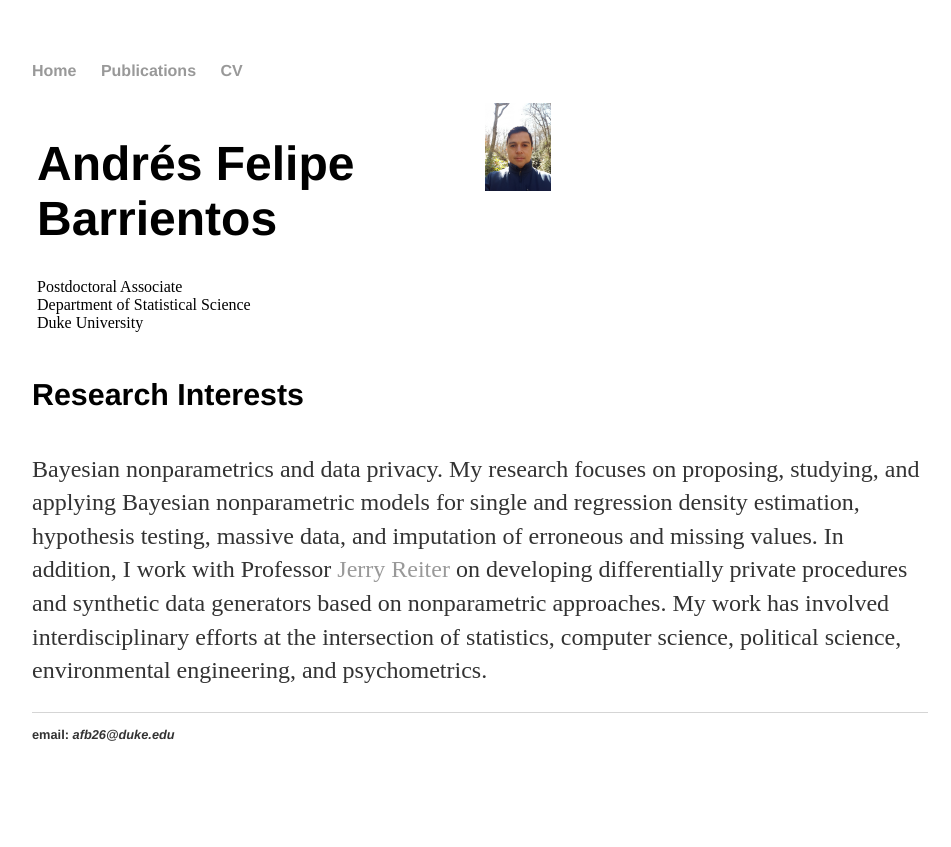
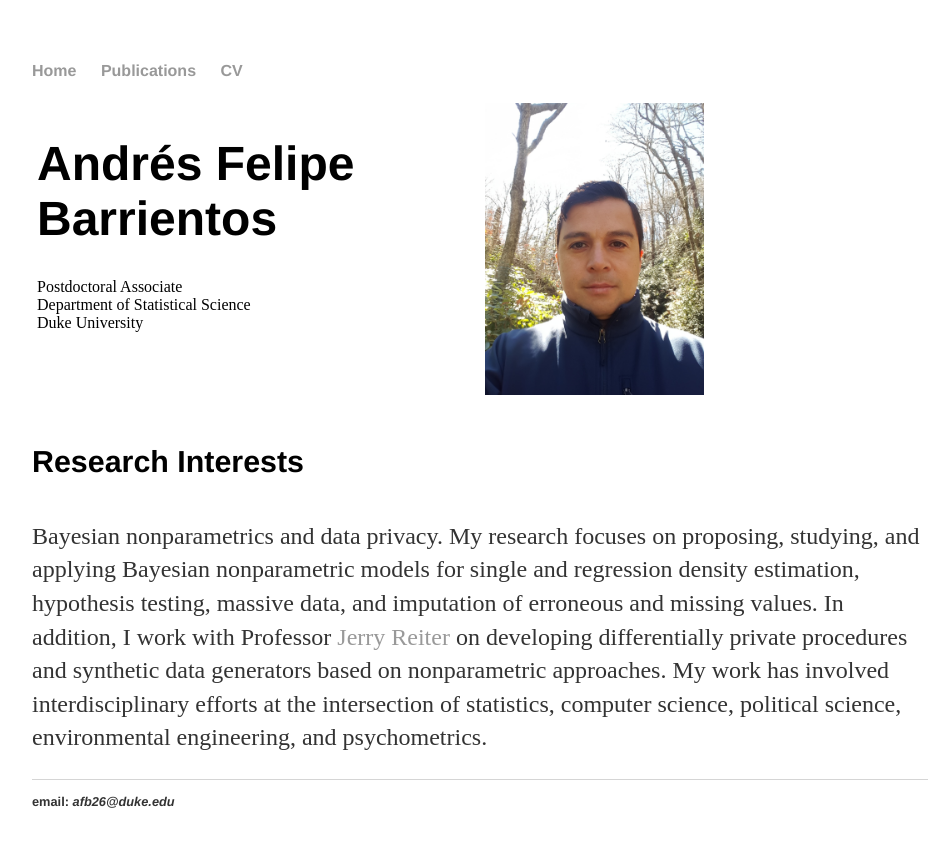
Before and after one commit to anfebar/anfebar.github.io, a Jekyll site: the page built from index.html, in a window 1280 px wide. Shown: the top 847 px of the page, without its empty margins (160-1111 px from the left). Built offline with Jekyll 4.4.1, drawn with Linux system fonts in a browser that asks for light colours.

Commit message:
Update index.html

```diff
--- a/index.html
+++ b/index.html
@@ -32,7 +32,7 @@ title: Andres F. Barrientos
 			Duke University<br>
   </div>
   <div class="column">
-    <img src="Barrientos.jpg" alt="Felipe" style="width:15%">
+    <img src="Barrientos.jpg" alt="Felipe" style="width:50%">
   </div>
 </div>
 
```
